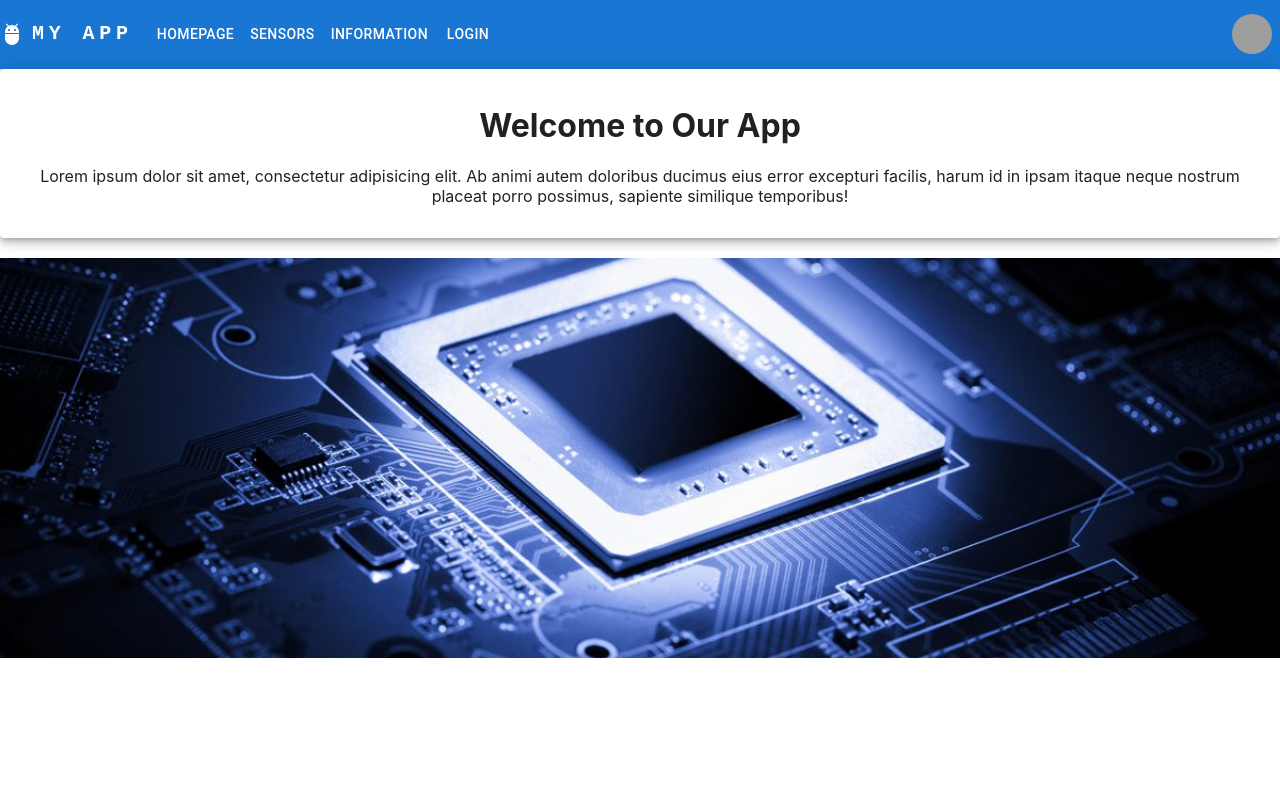
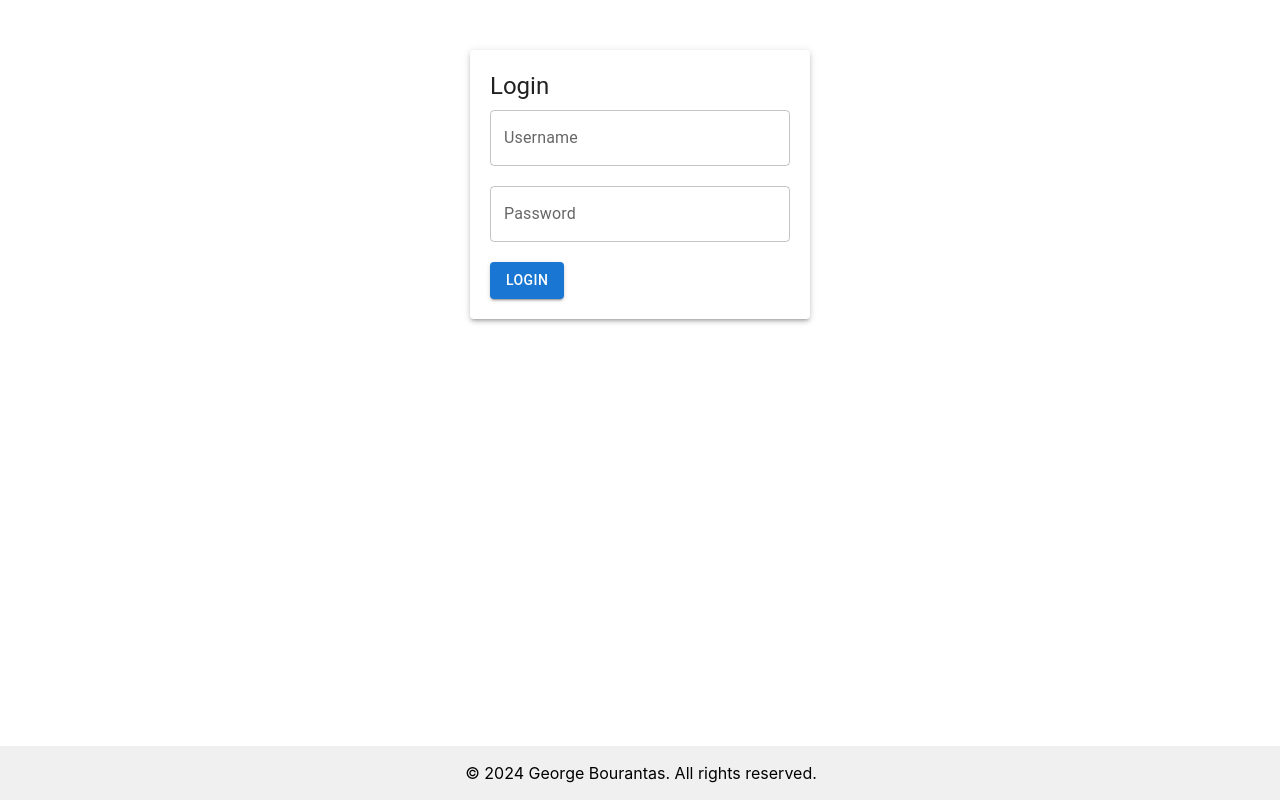
Before and after one commit to geobour/sensors, a React (Create React App) app: page / in a window 1280 px wide. Before the commit this address led to /HomePage. Built offline with nearby package versions, Linux system fonts and the light colour scheme; grey boxes are pictures that could not be loaded.

Commit message:
added fixes

```diff
--- a/package.json
+++ b/package.json
@@ -18,6 +18,7 @@
     "axios": "^1.6.7",
     "chart.js": "^4.4.1",
     "file-saver": "^2.0.5",
+    "google-map-react": "^2.2.1",
     "react": "^18.2.0",
     "react-chartjs-2": "^5.2.0",
     "react-dom": "^18.2.0",
@@ -55,6 +56,7 @@
   },
   "devDependencies": {
     "@types/chart.js": "^2.9.41",
-    "@types/file-saver": "^2.0.7"
+    "@types/file-saver": "^2.0.7",
+    "@types/google-map-react": "^2.1.10"
   }
 }
--- a/src/App.tsx
+++ b/src/App.tsx
@@ -1,6 +1,7 @@
 import React from 'react';
 import MainPage from "./layout/MainPage";
 import { QueryClient, QueryClientProvider } from 'react-query';
+import Footer from "./layout/Footer";
 
 const queryClient = new QueryClient();
 
@@ -9,6 +10,7 @@ function App() {
     return (
         <QueryClientProvider client={queryClient}>
             <MainPage />
+            <Footer/>
         </QueryClientProvider>
     );
 }
--- a/src/Login.tsx
+++ b/src/Login.tsx
@@ -3,11 +3,11 @@ import axios from 'axios';
 import { Paper, Typography, TextField, Button } from '@mui/material';
 import { useNavigate } from "react-router-dom";
 
-function Login() {
+// @ts-ignore
+function Login({ onLogin }) {
     const [username, setUsername] = useState('');
     const [password, setPassword] = useState('');
     const [error, setError] = useState('');
-    const [isLoggedIn, setIsLoggedIn] = useState(false);
     const navigate = useNavigate();
 
     const handleLogin = async (e: React.FormEvent<HTMLFormElement>) => {
@@ -21,22 +21,16 @@ function Login() {
                     password
                 }
             });
-            setIsLoggedIn(true); // Set login status to true
-            navigate(`/`);
+            onLogin(); // Call the onLogin function passed from the parent component
+            navigate('/HomePage'); // Redirect to home page after successful login
 
         } catch (error) {
             setError('Invalid username or password');
         }
     };
 
-    const handleLogout = () => {
-        setIsLoggedIn(false); // Set login status to false
-        // Perform any other logout related tasks if needed
-    };
-
     return (
         <div>
-            {!isLoggedIn && (
             <Paper elevation={3} style={{ padding: '20px', maxWidth: '300px', margin: 'auto', marginTop: '50px' }}>
                 <Typography variant="h5" gutterBottom>Login</Typography>
                 <form onSubmit={handleLogin}>
@@ -63,13 +57,6 @@ function Login() {
                     <Button variant="contained" type="submit">Login</Button>
                 </form>
             </Paper>
-            )}
-            {isLoggedIn && (
-                <div>
-                    <p>You are already logged in!</p>
-                    <Button variant="contained" onClick={handleLogout}>Logout</Button>
-                </div>
-            )}
         </div>
     );
 }
--- a/src/api/ApiSensor.tsx
+++ b/src/api/ApiSensor.tsx
@@ -7,7 +7,7 @@ export interface SensorDataDto {
 }
 export  interface SensorRecordDto {
     id: number;
-    temperature: number;
+    temperature?: number;
     time: string;
 }
 export interface SensorDto {
--- a/src/charts/LineChart.tsx
+++ b/src/charts/LineChart.tsx
@@ -46,6 +46,7 @@ const LineChart: React.FC<LineChartProps> = ({ className }) => {
                 const labels = sensorData.map(data => data.time);
                 const temperatures = sensorData.map(data => data.temperature);
 
+                // @ts-ignore
                 chartInstance.current = new Chart(ctx, {
                     type: 'line',
                     data: {
--- a/src/layout/HomePage.tsx
+++ b/src/layout/HomePage.tsx
@@ -1,23 +1,21 @@
 import React from 'react';
 import Paper from '@mui/material/Paper';
 import Grid from '@mui/material/Grid';
+import {Typography} from "@mui/material";
 
 const HomePage = () => {
     return (
         <div>
             <Grid container spacing={2}>
-                <Grid item xs={12}>
-                    <Paper elevation={6} style={{ padding: 16, textAlign: 'center' }}>
-                        <header>
-                            <h1>Welcome to Our App</h1>
-                        </header>
-                        <p>
-                            Lorem ipsum dolor sit amet, consectetur adipisicing elit. Ab animi autem doloribus ducimus eius error excepturi facilis, harum id in ipsam itaque neque nostrum placeat porro possimus, sapiente similique temporibus!
-                        </p>
-                    </Paper>
-                </Grid>
+
             </Grid>
-            <div style={{ display: 'flex', justifyContent: 'center', alignItems: 'flex-end', height: '400px', background: `url("/Sensor1.jpg") center/cover no-repeat`, margin: '20px 0' }}></div>
+            <div style={{
+                height: '100vh', // Set height to 100vh to cover the entire viewport height
+                background: `url("/Sensor1.jpg") center/cover no-repeat`,
+                margin: '20px 0',
+                paddingLeft: 20, // Added left padding
+                paddingRight: 20, // Added right padding
+            }}></div>
         </div>
     );
 };
--- a/src/layout/MainPage.tsx
+++ b/src/layout/MainPage.tsx
@@ -1,5 +1,5 @@
 import React, {useEffect, useState} from 'react';
-import { Routes, Route, Navigate, useNavigate } from 'react-router-dom';
+import {Routes, Route, Navigate} from 'react-router-dom';
 import ButtonAppBar from './../layout/NavBar';
 import HomePage from './../layout/HomePage';
 import InformationScreen from "./../information/InformationScreen";
@@ -12,25 +12,36 @@ import LineChart from "./../charts/LineChart";
 import Login from "../../src/Login";
 import EditSensorPage from "../../src/sensors/EditSensorPage";
 import BarChartAvg from "../charts/BarChartAvg";
+import SensorMapComponent from "../map/SensorMapComponent";
 
 function MainPage() {
-    const [loggedIn, setLoggedIn] = useState(false);
-    const navigate = useNavigate();
-
+    const [loggedIn, setLoggedIn] = useState(localStorage.getItem('isLoggedIn') === 'true');
 
     useEffect(() => {
-        if (loggedIn) {
+        // Check if user is already logged in (you may need to implement this based on your authentication mechanism)
+        const userLoggedIn = localStorage.getItem('isLoggedIn'); // Example: Check if a token is present
+        if (userLoggedIn) {
             setLoggedIn(true);
         }
     }, []);
 
+    const handleLogin = () => {
+        setLoggedIn(true);
+        // You may need to store login state in localStorage or sessionStorage for persistence across page refreshes
+        localStorage.setItem('isLoggedIn', 'true');
+    };
 
+    const handleLogout = () => {
+        setLoggedIn(false);
+        // Clear login state from localStorage or sessionStorage
+        localStorage.removeItem('isLoggedIn');
+    };
 
     return (
         <div>
-            {/*{loggedIn ? (*/}
+            {loggedIn ? (
                 <>
-                    <ButtonAppBar  />
+                    <ButtonAppBar handleLogout={handleLogout} isLoggedIn={loggedIn}/>
                     <Routes>
                         <Route path="/HomePage" element={<HomePage/>}/>
                         <Route path="/sensors" element={<SensorsListView/>}/>
@@ -42,14 +53,14 @@ function MainPage() {
                         <Route path="sensors/:sensorId/bar-chart-min" element={<BarChartMin/>}/>
                         <Route path="sensors/:sensorId/line-chart" element={<LineChart/>}/>
                         <Route path="information" element={<InformationScreen/>}/>
-                        <Route path="login" element={<Login/>}/>
-
+                        <Route path="sensors/:sensorId/map" element={<SensorMapComponent/>}/>
+                        <Route path="/logout" element={<Navigate to="/" replace/>}/>
                         <Route path="*" element={<Navigate to="/HomePage" replace/>}/>
                     </Routes>
                 </>
-            {/*) : (*/}
-            {/*    <Login  />*/}
-            {/*)}*/}
+            ) : (
+                <Login onLogin={handleLogin}/>
+            )}
         </div>
     );
 }
--- a/src/layout/NavBar.tsx
+++ b/src/layout/NavBar.tsx
@@ -1,15 +1,17 @@
 import React from 'react';
 import { AppBar, Box, Toolbar, IconButton, Typography, Menu, MenuItem, Tooltip, Avatar, Button } from '@mui/material';
 import MenuIcon from '@mui/icons-material/Menu';
-import AdbIcon from '@mui/icons-material/Adb';
-import { Link } from "react-router-dom";
+import { Link, useNavigate } from "react-router-dom";
+import SensorsIcon from '@mui/icons-material/Sensors';
 
-const avatarSettings = ['Information', 'Logout'];
-const pages = ['HomePage','Sensors', 'Information', 'Login'];
+const avatarSettings = ['Logout'];
+const pages = ['HomePage','Sensors', 'Information'];
 
-function ResponsiveAppBar() {
+// @ts-ignore
+function ResponsiveAppBar({ isLoggedIn, handleLogout }) {
     const [anchorElNav, setAnchorElNav] = React.useState<null | HTMLElement>(null);
     const [anchorElUser, setAnchorElUser] = React.useState<null | HTMLElement>(null);
+    const navigate = useNavigate();
 
     const handleOpenNavMenu = (event: React.MouseEvent<HTMLElement>) => {
         setAnchorElNav(event.currentTarget);
@@ -27,28 +29,22 @@ function ResponsiveAppBar() {
         setAnchorElUser(null);
     };
 
+    const handleLogoutClick = () => {
+        handleLogout(); // Call the logout function passed from the parent component
+        handleCloseUserMenu(); // Close the user menu after logout
+        navigate("/login"); // Redirect to the login page after logout
+    };
+
+    // @ts-ignore
     return (
         <AppBar position="static">
             <Toolbar disableGutters>
-                <AdbIcon sx={{ display: { xs: 'none', md: 'flex' }, mr: 1 }} />
-                <Typography
-                    variant="h6"
-                    noWrap
-                    component="a"
-                    href="#app-bar-with-responsive-menu"
-                    sx={{
-                        mr: 2,
-                        display: { xs: 'none', md: 'flex' },
-                        fontFamily: 'monospace',
-                        fontWeight: 700,
-                        letterSpacing: '.3rem',
-                        color: 'inherit',
-                        textDecoration: 'none',
-                    }}
-                >
+                <div style={{ flex: 0.01 }}/>
+                <SensorsIcon sx={{ display: { xs: 'none', md: 'flex' }, mr: 1}} />
+                <Typography>
                     MY APP
                 </Typography>
-
+                <div style={{ flex: 0.01 }}/>
                 <Box sx={{ flexGrow: 1, display: { xs: 'flex', md: 'none' } }}>
                     <IconButton
                         size="large"
@@ -85,25 +81,6 @@ function ResponsiveAppBar() {
                         ))}
                     </Menu>
                 </Box>
-                <AdbIcon sx={{ display: { xs: 'flex', md: 'none' }, mr: 1 }} />
-                <Typography
-                    variant="h5"
-                    noWrap
-                    component="a"
-                    href="#app-bar-with-responsive-menu"
-                    sx={{
-                        mr: 2,
-                        display: { xs: 'flex', md: 'none' },
-                        flexGrow: 1,
-                        fontFamily: 'monospace',
-                        fontWeight: 700,
-                        letterSpacing: '.3rem',
-                        color: 'inherit',
-                        textDecoration: 'none',
-                    }}
-                >
-                    LOGO
-                </Typography>
                 <Box sx={{ flexGrow: 1, display: { xs: 'none', md: 'flex' } }}>
                     {pages.map((page) => (
                         <Link key={page} to={`/${page.toLowerCase()}`} style={{ textDecoration: 'none', color: 'inherit' }}>
@@ -139,7 +116,7 @@ function ResponsiveAppBar() {
                         onClose={handleCloseUserMenu}
                     >
                         {avatarSettings.map((setting) => (
-                            <MenuItem key={setting} onClick={handleCloseUserMenu}>
+                            <MenuItem key={setting} onClick={setting === 'Logout' ? handleLogoutClick : handleCloseUserMenu}>
                                 <Typography textAlign="center">{setting}</Typography>
                             </MenuItem>
                         ))}
--- a/src/map/SensorMapComponent.tsx
+++ b/src/map/SensorMapComponent.tsx
@@ -1,16 +1,73 @@
-import React from 'react';
+import React, { useState, useEffect } from "react";
+import GoogleMapReact from 'google-map-react';
+import axios from "axios";
+import {SensorDto, SensorRecordDto} from "../api/ApiSensor";
 
-const SensorMapComponent = () => {
+
+// @ts-ignore
+const AnyReactComponent = ({ lat, lng, text }) => (
+    <div>
+        <div>Latitude: {lat}</div>
+        <div>Longitude: {lng}</div>
+        <div>{text}</div>
+    </div>
+);
+
+export default function SensorMapComponent(){
+    const [loading, setLoading] = useState(true);
+    const defaultProps = {
+        center: {
+            lat: 38.2999988,
+            lng: 24.1999992
+        },
+        zoom: 14
+    };
+    const [sensor, setSensor] = useState<SensorDto | null>(null);
+
+
+
+    useEffect(() => {
+        const fetchData = async () => {
+            try {
+                // @ts-ignore
+                const response = await axios.get<SensorDto>(`http://localhost:8080//api/sensor/get-sensor/${sensorId}`);
+                setSensor(response.data);
+                setLoading(false);
+            } catch (error) {
+                console.error('Error fetching data:', error);
+                setLoading(false); // Stop loading state in case of error
+            }
+        };
+
+        fetchData();
+    }, []);
+
+    useEffect(() => {
+        const timeout = setTimeout(() => {
+            setLoading(false);
+        }, 2000); // Adjust the delay time as needed
+
+        // Clear the timeout to prevent memory leaks
+        return () => clearTimeout(timeout);
+    }, []);
+
     return (
-        <div>
-            <header>
-                <h1> Map</h1>
-            </header>
-            <p>
-                Lorem ipsum dolor sit amet, consectetur adipisicing elit. Ab animi autem doloribus ducimus eius error excepturi facilis, harum id in ipsam itaque neque nostrum placeat porro possimus, sapiente similique temporibus!
-            </p>
+        <div style={{ height: '100vh', width: '100%' }}>
+            {loading ? (
+                <div>Loading map...</div>
+            ) : (
+                <GoogleMapReact
+                    bootstrapURLKeys={{ key: "" }}
+                    defaultCenter={defaultProps.center}
+                    defaultZoom={defaultProps.zoom}
+                >
+                    <AnyReactComponent
+                        lat={sensor?.latitude }
+                        lng={sensor?.longitude}
+                        text="Sensor 1"
+                    />
+                </GoogleMapReact>
+            )}
         </div>
     );
-};
-
-export default SensorMapComponent;
+}
```
Also changed, not shown: src/export/ExportToExcel.tsx (+10 -4 lines), src/sensors/SensorDetailsView.tsx (+25 -7 lines), 1 other file (tests, documents, lock files or other folders). Lines whose indentation alone changed are shown as unchanged.
